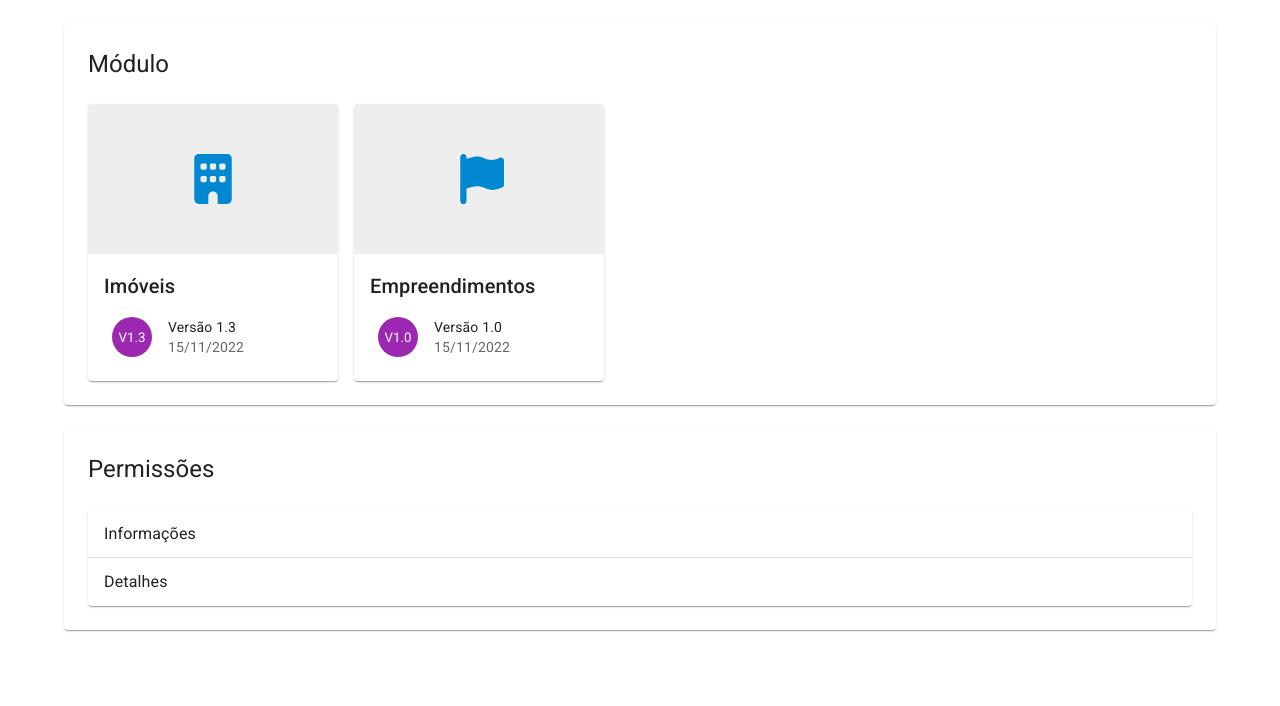
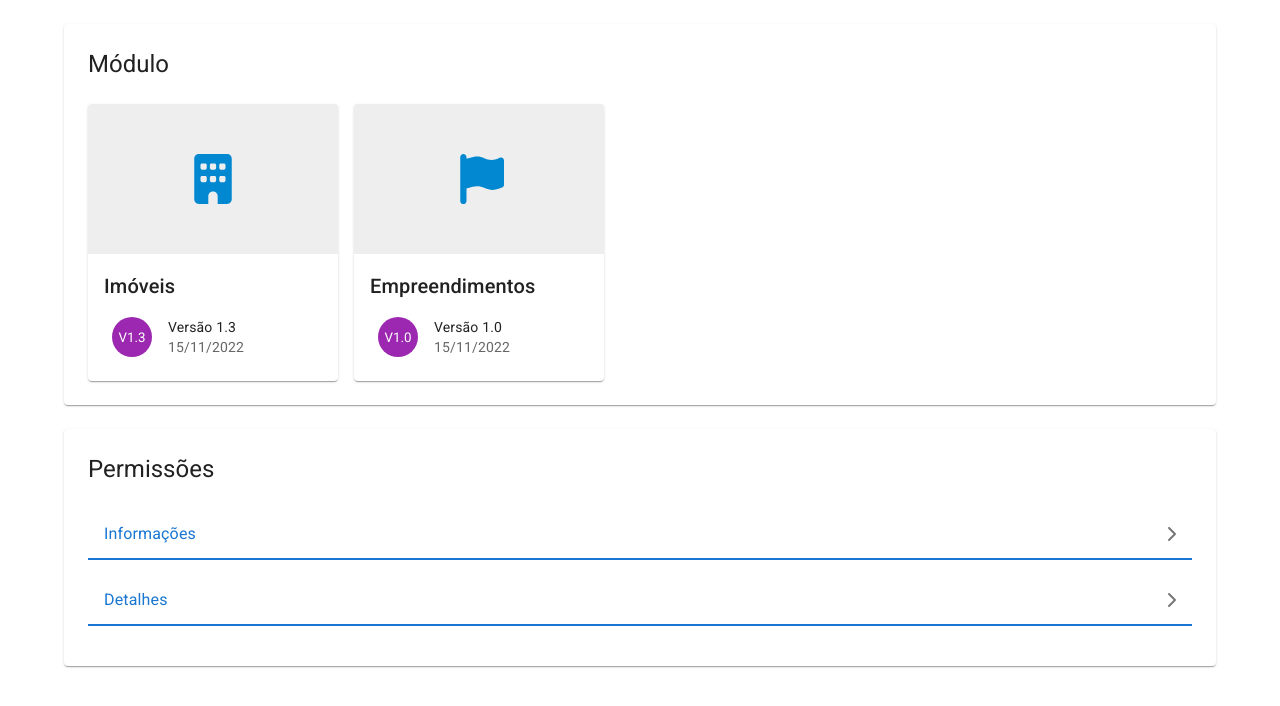
Before and after one commit to 7sete7/Konaccess, a React (Vite) app: page / in a window 1280 px wide. Shown: the top 706 px of the page. Built offline with nearby package versions, Linux system fonts and the light colour scheme.

Commit message:
style: accordion styles

```diff
--- a/src/components/ViewList/index.tsx
+++ b/src/components/ViewList/index.tsx
@@ -1,12 +1,26 @@
+import { faChevronRight } from '@fortawesome/free-solid-svg-icons';
+import { FontAwesomeIcon } from '@fortawesome/react-fontawesome';
+import { Stack } from '@mui/material';
 import Accordion from '@mui/material/Accordion';
 import AccordionDetails from '@mui/material/AccordionDetails';
-import AccordionSummary from '@mui/material/AccordionSummary';
+import MuiAccordionSummary, { AccordionSummaryProps } from '@mui/material/AccordionSummary';
 import Box from '@mui/material/Box';
+import { styled } from '@mui/material/styles';
 import Typography from '@mui/material/Typography';
 import xor from 'lodash/xor';
 import React, { Fragment, useCallback, useState } from 'react';
 import { ViewSection } from '../../DAL/Modules';
 import FieldsList from './FieldsList';
+
+const AccordionSummary = styled((props: AccordionSummaryProps) => (
+	<MuiAccordionSummary expandIcon={<FontAwesomeIcon icon={faChevronRight} />} {...props} />
+))(({ theme }) => ({
+	border: 0,
+	borderBottom: `2px solid ${theme.palette.primary.main}`,
+	'& .MuiAccordionSummary-expandIconWrapper.Mui-expanded': {
+		transform: 'rotate(90deg)',
+	},
+}));
 
 const ViewList: React.FC<{ viewSections: ViewSection[] }> = ({ viewSections }) => {
 	const [selected, setSelected] = useState<string[]>([]);
@@ -23,9 +37,11 @@ const ViewList: React.FC<{ viewSections: ViewSection[] }> = ({ viewSections }) =
 	return (
 		<Fragment>
 			{viewSections.map(({ label, icon, fields }) => (
-				<Accordion>
+				<Accordion elevation={0} square disableGutters sx={{ paddingBottom: 2 }}>
 					<AccordionSummary>
-						<Typography>{label}</Typography>
+						<Stack direction="row" spacing={3}>
+							<Typography color="primary.main">{label}</Typography>
+						</Stack>
 					</AccordionSummary>
 					<AccordionDetails>
 						<Box pl={5}>
--- a/src/main.tsx
+++ b/src/main.tsx
@@ -8,7 +8,17 @@ import Home from './views/home';
 
 const router = createBrowserRouter([{ path: '/', element: <Home /> }]);
 
-const theme = createTheme({ typography: { allVariants: {} } });
+const theme = createTheme({
+	components: {
+		MuiAccordion: {
+			styleOverrides: {
+				root: {
+					'&:before': { display: 'none' },
+				},
+			},
+		},
+	},
+});
 
 ReactDOM.createRoot(document.getElementById('root') as HTMLElement).render(
 	<React.StrictMode>
```
